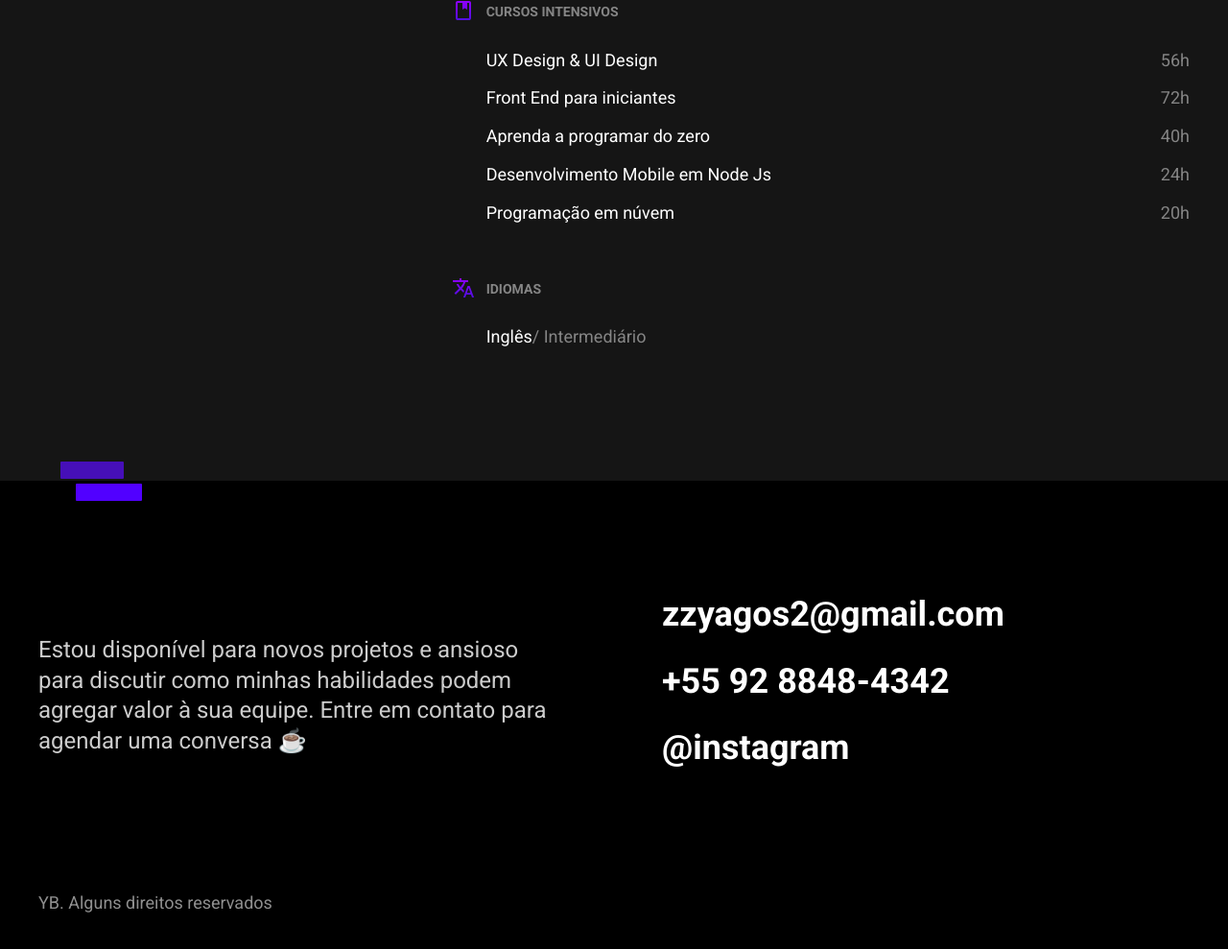
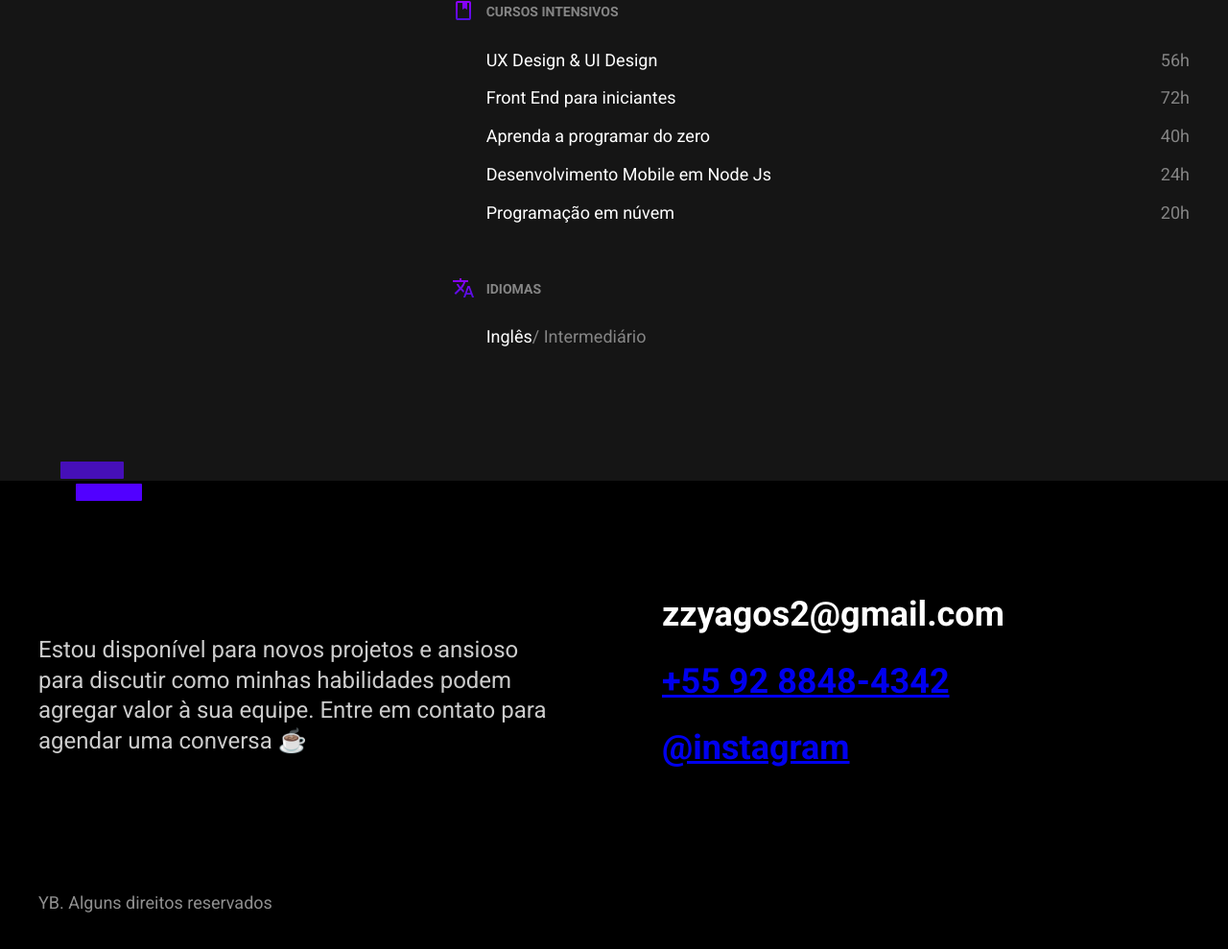
Before and after one commit to qpenta/qpenta.github.io, a website: page index.html in a window 1280 px wide. Shown: the part 2106-3095 px from the top of the page at 96% size. Drawn offline with Linux system fonts and the light colour scheme; a web font is replaced by a local one.

Commit message:
corrigindo href

```diff
--- a/index.html
+++ b/index.html
@@ -150,8 +150,8 @@
 
       <ul class="footer-contato">
         <li>zzyagos2@gmail.com</li>
-        <li> +55 92 8848-4342</li>
-        <li><a href="/www.instagram.com/qpenta"></a>@instagram</li>
+        <li><a href="http://wa.me/5592988484342">+55 92 8848-4342</a></li>
+        <li><a href="https://www.instagram.com/qpenta">@instagram</a></li>
       </ul>
       <p class="footer-copy">YB. Alguns direitos reservados</p>
     </div>
```
